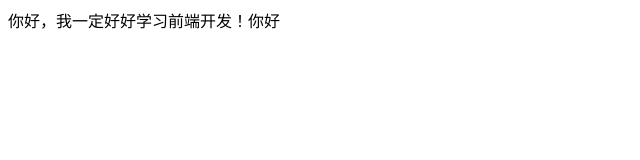
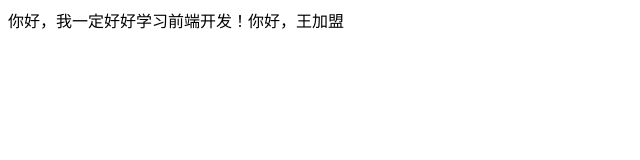
Before and after one commit to jm0820/front_end, a plain HTML site: page MyfisrtWeb.html in a window 1280 px wide. Shown: the full height of the page, 0-640 px from the left. Drawn offline with Linux system fonts and the light colour scheme.

Commit message:
修改html文件

```diff
--- a/MyfisrtWeb.html
+++ b/MyfisrtWeb.html
@@ -1,12 +1,38 @@
+<!--
+    文档类型声明DTD
+    DTD是什么？
+        HTML 第一行必须是DTD（Document Type Definition,文档类型声明）
+        不写DTD 是会引发浏览器的一些兼容问题的
+        不同版本的HTML有不同的写法
+-->
+<!--
+    不同版本的HTML 的DTD
+        HTML5: <!DOCTYPE html>
+
+    谁在制定版本？
+        w3c(the World Wide Web Consortium，万维网联合会)是万维网的主要国际标准组织，该联盟成立于1994年，负责制定web标准，主要是HTML 和 CSS
+ -->
 <!DOCTYPE html>
+
+<!--
+     标签对
+     body 才是用户能看到的主体部分
+-->
 <html lang="en">
+    <!-- lang 属性是表示网页的语言，zh表示中文，不改也行 -->
+    <!--
+        head 标签对儿是网页的配置，不要认为是网页的头部
+    -->
     <head>
         <meta charset="UTF-8">
         <meta http-equiv="X-UA-Compatible" content="IE=edge">
         <meta name="viewport" content="width=device-width, initial-scale=1.0">
         <title>Document</title>
     </head>
+    <!--
+        标签对中写网页的内容，包括网页的头部，主要内同、页脚等各个部分
+     -->
     <body>
-    你好，我一定好好学习前端开发！你好
+        你好，我一定好好学习前端开发！你好，王加盟
     </body>
 </html>
```
Lines whose indentation alone changed are shown as unchanged.
